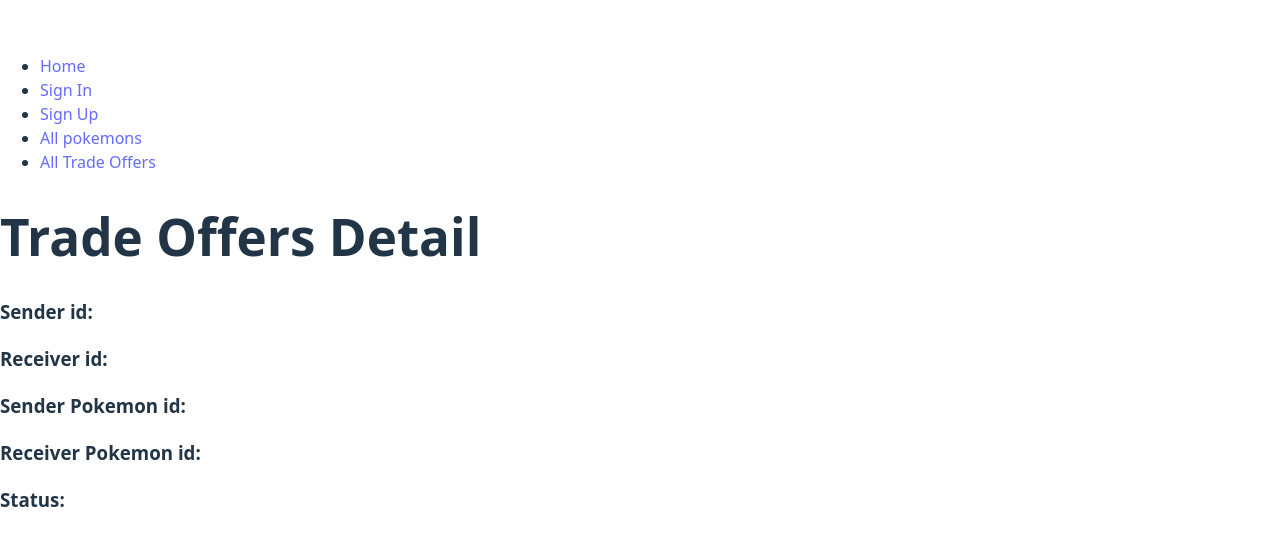
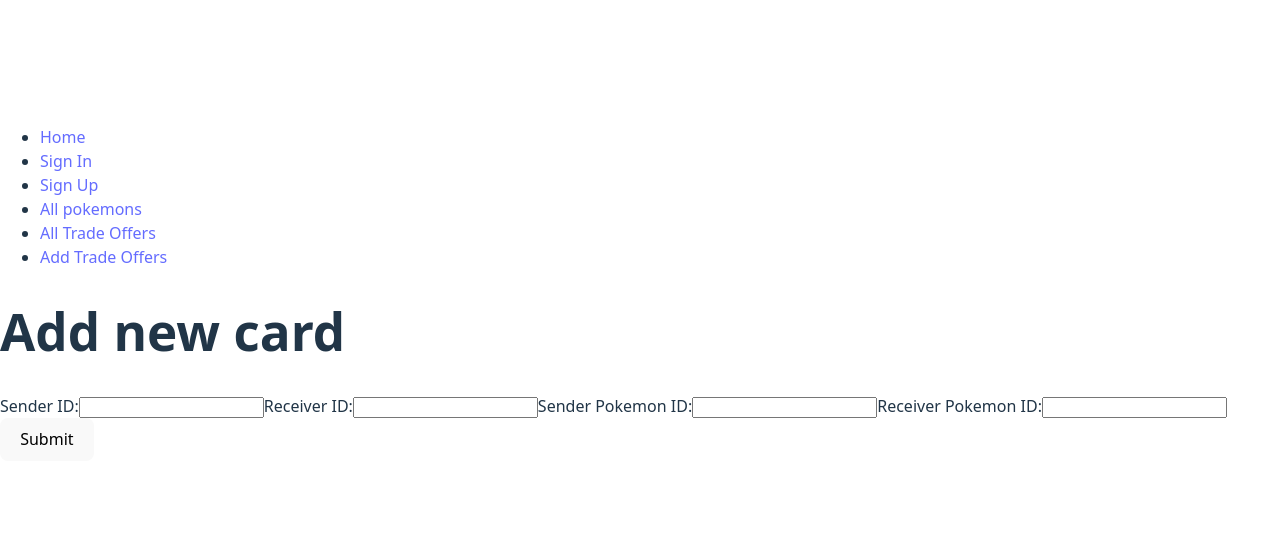
Before and after one commit to alizulfiqarbuksh/TradeMon-front-end, a React (Vite) app: page /tradeOffer/create in a window 1280 px wide. Shown: the part 115-660 px from the top of the page. Built offline with nearby package versions, Linux system fonts and the light colour scheme; no server answers.

Commit message:
Added the create trade offer

```diff
--- a/src/App.jsx
+++ b/src/App.jsx
@@ -12,6 +12,7 @@ import Pokemon from './components/Pokemon/Pokemon';
 import TradeOffer from './components/TradeOffer/TradeOffer';
 import TradeOfferDetail from './components/TradeOfferDetail/TradeOfferDetail';
 import PokemonDetail from './components/PokemonDetail/PokemonDetail';
+import TradeOfferForm from './components/TradeOfferForm/TradeOfferForm';
 
 import { UserContext } from './contexts/UserContext';
 
@@ -53,6 +54,10 @@ const App = () => {
 
   }, [])
 
+  const updateTradeOfferList = (tradeOffer) => {
+    setTradeOffers([...tradeOffers, tradeOffer])
+  }
+
   return (
     <>
       <NavBar/>
@@ -66,6 +71,8 @@ const App = () => {
         <Route path='/tradeOffer/:id' element={<TradeOfferDetail />} />
 
         <Route path='/pokemon/:id' element={<PokemonDetail />} />
+        <Route path='/tradeOffer/create' element={<TradeOfferForm user={user} updateTradeOfferList={updateTradeOfferList}/>} />
+
       </Routes>
     </>
   );
--- a/src/components/NavBar/NavBar.jsx
+++ b/src/components/NavBar/NavBar.jsx
@@ -29,6 +29,7 @@ const NavBar = () => {
           <li><Link to='/sign-up'>Sign Up</Link></li>
           <li><Link to='/pokemon'>All pokemons</Link></li>
           <li><Link to='/tradeOffer'>All Trade Offers</Link></li>
+          <li><Link to='/tradeOffer/create'>Add Trade Offers</Link></li>
         </ul>
       )}
     </nav>
--- /dev/null
+++ b/src/components/TradeOfferForm/TradeOfferForm.jsx
@@ -0,0 +1,67 @@
+import React from 'react'
+import { useState } from 'react'
+import * as tradeOfferService from '../../services/tradeOfferService'
+import { useNavigate } from 'react-router'
+
+function TradeOfferForm({user, updateTradeOfferList}) {
+
+    const [formData, setFormData] = useState({
+            sender_id: "",
+            receiver_id: "",
+            sender_pokemon_id: "",
+            receiver_pokemon_id: "",
+            status: "pending"
+
+    })
+
+    const navigate = useNavigate()
+
+    const handleSubmit = async (event) => {
+        event.preventDefault()
+
+        try {
+            const tradeOffer = await tradeOfferService.create(formData)
+
+            if(tradeOffer){
+                updateTradeOfferList(tradeOffer)
+                navigate('/tradeOffer')
+            }
+            else{
+                console.log("Something went wrong")
+            }
+        } catch (error) {
+            console.log(error)
+        }
+    }
+
+    const handleChange = (event) => {
+        setFormData({...formData, [event.target.name]: event.target.value})
+        console.log(formData)
+    }
+
+  return (
+    <div>
+        <h1>Add new card</h1>
+
+        <form onSubmit={handleSubmit}>
+            <label htmlFor="sender_id">Sender ID:</label>
+            <input type="text" id="sender_id" name="sender_id" onChange={handleChange} value={formData.sender_id}></input>
+
+            <label htmlFor="receiver_id">Receiver ID:</label>
+            <input type="text" id="receiver_id" name="receiver_id" onChange={handleChange} value={formData.receiver_id}></input>
+
+            <label htmlFor="sender_pokemon_id">Sender Pokemon ID:</label>
+            <input type="text" id="sender_pokemon_id" name="sender_pokemon_id" onChange={handleChange} value={formData.sender_pokemon_id}></input>
+
+            <label htmlFor="receiver_pokemon_id">Receiver Pokemon ID:</label>
+            <input type="text" id="receiver_pokemon_id" name="receiver_pokemon_id" onChange={handleChange} value={formData.receiver_pokemon_id}></input>
+
+            <input type="hidden" id="status" name="status" value="pending"></input>
+
+            <button type="submit">Submit</button>
+        </form>
+    </div>
+  )
+}
+
+export default TradeOfferForm
```
